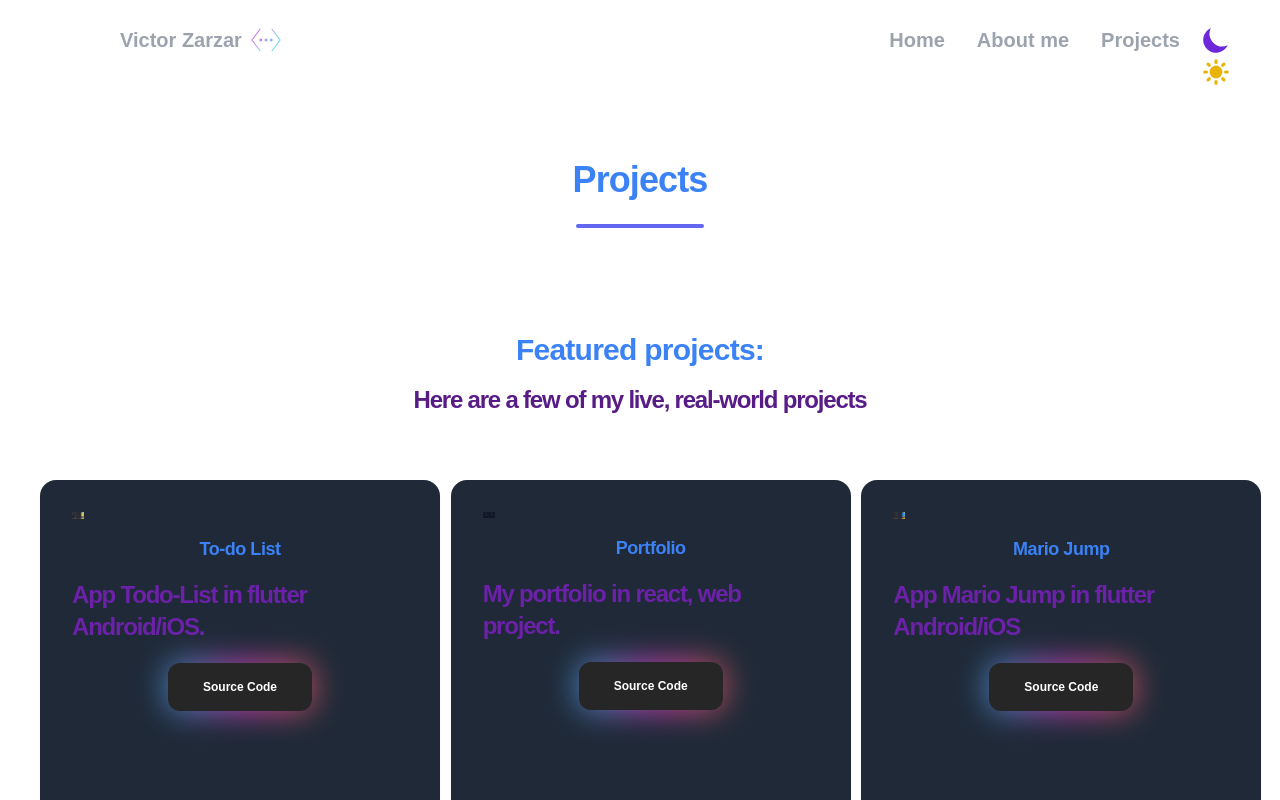
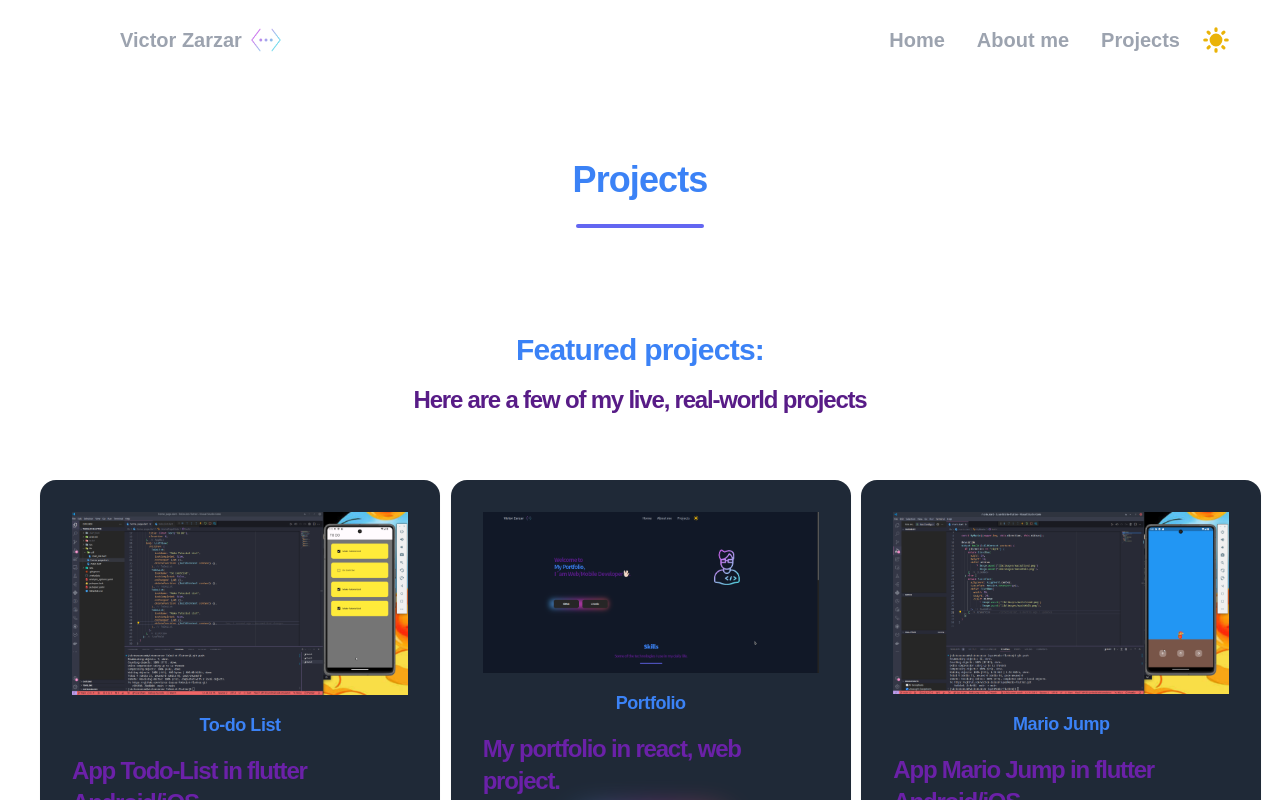
Before and after one commit to Victor-Zarzar/portfolio-ts, a Next.js app: page /projects in a window 1280 px wide. Shown: the top 800 px of the page. Built offline with nearby package versions, Linux system fonts and the light colour scheme.

Commit message:
corrections in about.tsx, and projects.tsx

```diff
--- a/app/about/page.tsx
+++ b/app/about/page.tsx
@@ -1,11 +1,13 @@
 'use client';
-import React from "react";
+import React, { useState } from "react";
 import Layout from "../components/Layout";
 import About from "../pages/About";
 
 const AboutPage: React.FC = () => {
+  const [theme, setTheme] = useState("light");
+
   return (
-    <Layout>
+    <Layout theme={theme} setTheme={setTheme}>
       <About/>
     </Layout>
   );
--- a/app/components/Layout.tsx
+++ b/app/components/Layout.tsx
@@ -1,18 +1,17 @@
-// components/Layout.tsx
 import React from "react";
 import Navbar from "./Navbar";
 import { Footer } from "./Footer";
 
 interface LayoutProps {
   children: React.ReactNode;
+  theme: string;
+  setTheme: React.Dispatch<React.SetStateAction<string>>;
 }
 
-const Layout: React.FC<LayoutProps> = ({ children }) => {
+const Layout: React.FC<LayoutProps> = ({ theme, setTheme, children }) => {
   return (
     <div>
-      <Navbar theme={""} setTheme={function (value: React.SetStateAction<string>): void {
-              throw new Error("Function not implemented.");
-          } } />
+      <Navbar theme={theme} setTheme={setTheme} />
       {children}
       <Footer />
     </div>
--- a/app/components/Navbar.tsx
+++ b/app/components/Navbar.tsx
@@ -10,7 +10,7 @@ interface NavbarProps {
 
 const Navbar: React.FC<NavbarProps> = ({ theme, setTheme }) => {
   const Links = [
-    { name: "Home", link: "portfolio" },
+    { name: "Home", link: "/" },
     { name: "About me", link: "about" },
     { name: "Projects", link: "projects" },
   ];
--- a/app/icons/brazil.tsx
+++ /dev/null
@@ -1,9 +0,0 @@
-import React from 'react'
-
-export default function brazil() {
-  return (
-    <div>
-
-    </div>
-  )
-}
--- a/app/icons/code.tsx
+++ /dev/null
@@ -1,7 +0,0 @@
-import React from 'react'
-
-export default function code() {
-  return (
-    <div>code</div>
-  )
-}
--- a/app/icons/dev.tsx
+++ /dev/null
@@ -1,7 +0,0 @@
-import React from 'react'
-
-export default function dev() {
-  return (
-    <div>dev</div>
-  )
-}
--- a/app/icons/qa.tsx
+++ /dev/null
@@ -1,7 +0,0 @@
-import React from 'react'
-
-export default function QaIcon() {
-  return (
-    <div>qa</div>
-  )
-}
--- a/app/icons/study.tsx
+++ /dev/null
@@ -1,7 +0,0 @@
-import React from 'react'
-
-export default function StudyIcon() {
-  return (
-    <div>study</div>
-  )
-}
--- a/app/pages/About.tsx
+++ b/app/pages/About.tsx
@@ -162,7 +162,7 @@ export const About: React.FC = () => {
           <div className="container-button relative inline-flex group max-w-6xl mb-2">
             <div className="absolute transition-all duration-1000 opacity-70 -inset-px bg-gradient-to-r from-[#44BCFF] via-[#FF44EC] to-[#FF675E] rounded-xl blur-lg filter group-hover:opacity-100 group-hover:-inset-1 group-hover:duration-200">
             </div>
-            <Link href="/portfolio/home">
+            <Link href="/">
               <button className="relative inline-flex items-center justify-center w-[10rem] md:w-[12rem] lg:w-[13rem] text-[10px] md:text-xs lg:text-xs px-8 py-4 font-bold text-white transition-all duration-200 bg-neutral-800 font-pj rounded-xl focus:outline-none focus:ring-2 focus:ring-offset-2 focus:ring-gray-900" type="button">
                 Back to Home Page
               </button>
--- a/app/pages/Projects.tsx
+++ b/app/pages/Projects.tsx
@@ -31,7 +31,7 @@ export default function Projects() {
 
     const sourceCodeLinks = [
         "https://github.com/Victor-Zarzar/ToDoList-Flutter",
-        "https://github.com/Victor-Zarzar/portfolio-vz",
+        "https://github.com/Victor-Zarzar/portfolio-ts",
         "https://github.com/Victor-Zarzar/SuperMario-Flutter",
     ];
 
@@ -55,7 +55,7 @@ export default function Projects() {
                         <div key={index} className="relative">
                             <div className="flex flex-col shadow-sm h-[26rem] w-auto md:h-[28rem] md:w-[25rem] lg:h-[28rem] lg:w-[25rem] bg-gray-800 p-8 rounded-2xl">
                                 <a href={sourceCodeLinks[index]} target="_blank" rel="noreferrer" className="mb-4">
-                                    <Image src={project.photo} alt={project.title} width={12} height={12} priority />
+                                    <Image src={project.photo} alt={project.title} width={350} height={200} priority />
                                 </a>
                                 <h3 className="title-projects mb-4 text-lg font-extrabold leading-10 tracking-tight md:text-lg text-blue-500 text-center">
                                     {project.title}
@@ -78,7 +78,7 @@ export default function Projects() {
                 <div className="py-8 z-10 font-serif mt-40 flex items-center justify-center">
                     <div className="container-button relative inline-flex group max-w-6xl mb-2">
                         <div className="absolute transition-all duration-1000 opacity-70 -inset-px bg-gradient-to-r from-[#44BCFF] via-[#FF44EC] to-[#FF675E] rounded-xl blur-lg filter group-hover:opacity-100 group-hover:-inset-1 group-hover:duration-200"></div>
-                        <Link href="/portfolio/home">
+                        <Link href="/">
                             <button className="relative inline-flex items-center justify-center w-[10rem] md:w-[12rem] lg:w-[13rem] text-[10px] md:text-xs lg:text-xs px-8 py-4 font-bold text-white transition-all duration-200 bg-neutral-800 font-pj rounded-xl focus:outline-none focus:ring-2 focus:ring-offset-2 focus:ring-gray-900" type="button">
                                 Back to Home Page
                             </button>
--- a/app/projects/page.tsx
+++ b/app/projects/page.tsx
@@ -1,11 +1,12 @@
 'use client';
-import React from "react";
+import React, { useState } from "react";
 import Layout from "../components/Layout";
 import Projects from "../pages/Projects";
 
 const ProjectsPage: React.FC = () => {
+  const [theme, setTheme] = useState("light");
   return (
-    <Layout>
+    <Layout theme={theme} setTheme={setTheme}>
       <Projects />
     </Layout>
   );
```
